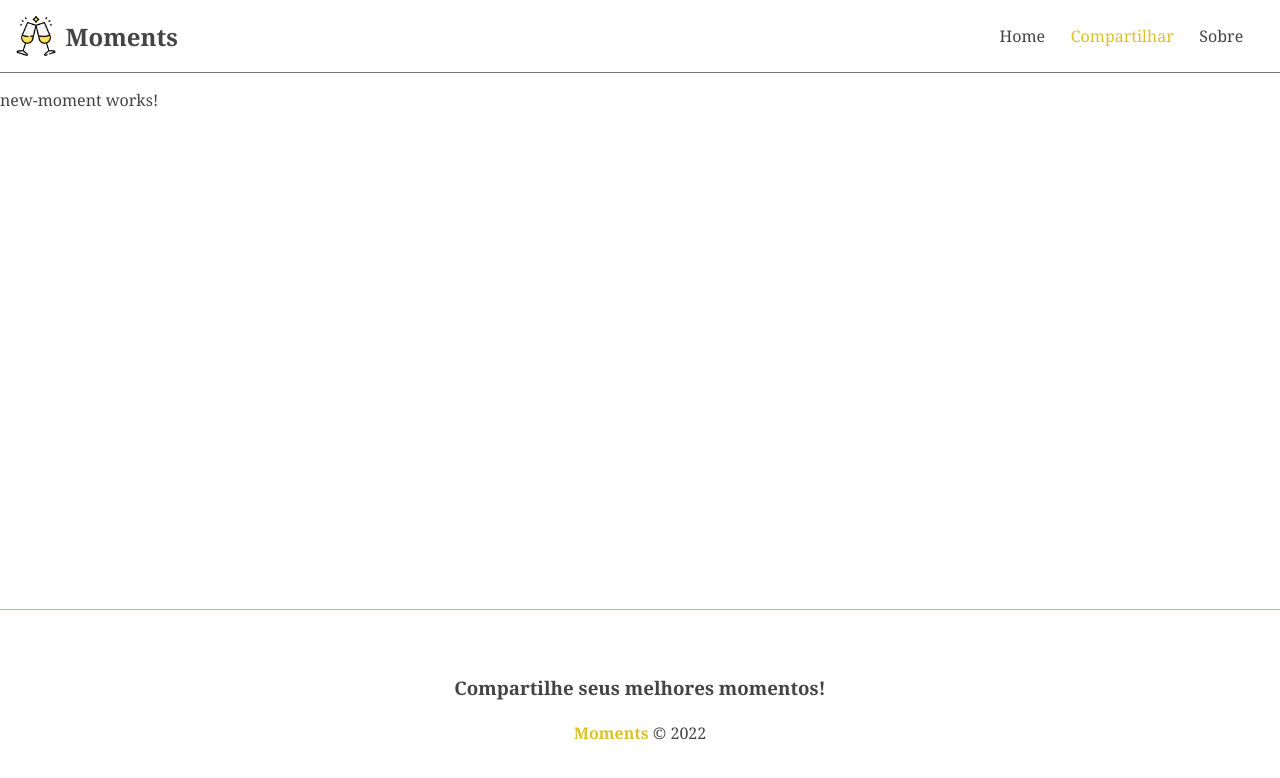
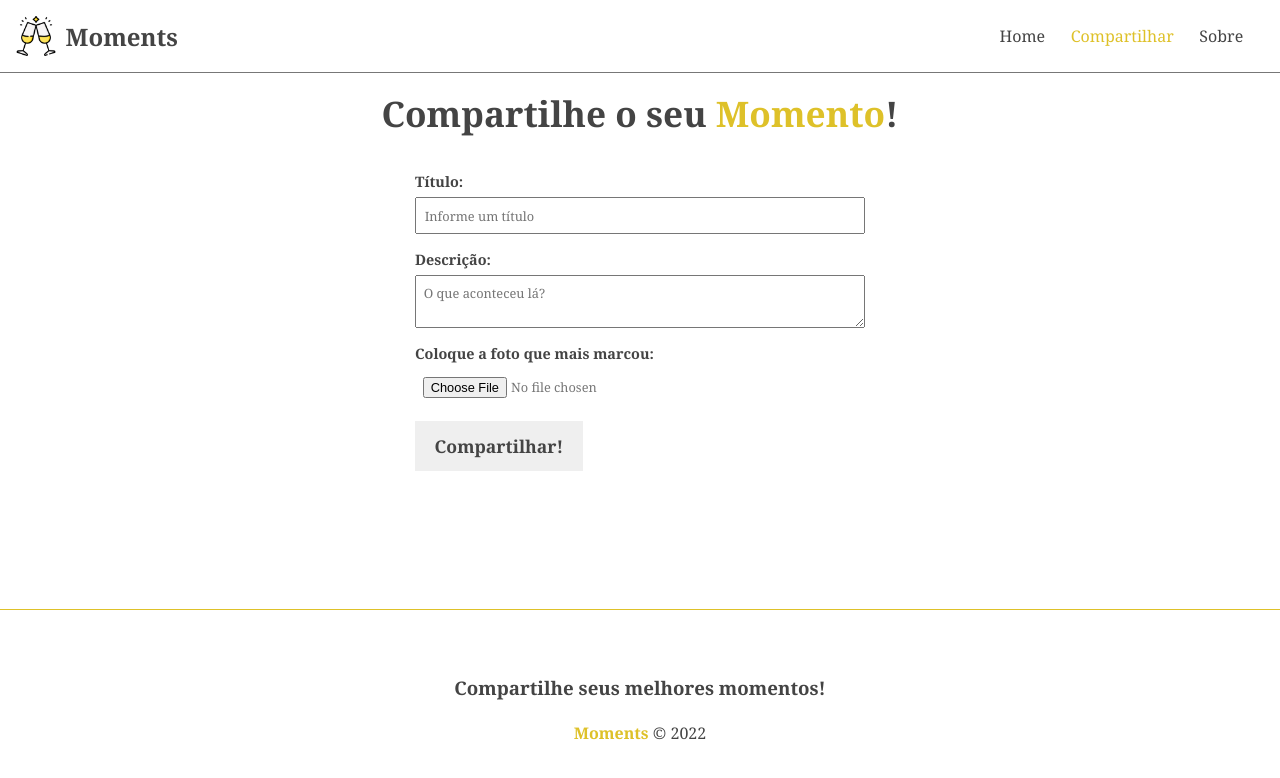
Before and after one commit to Gerusa/angular_moments, an Angular app: page /moments/new in a window 1280 px wide. Shown: the top 778 px of the page. Built offline with nearby package versions, Linux system fonts and the light colour scheme.

Commit message:
feat: criacao componente formulario para ser compartilhado

```diff
--- a/src/app/app.module.ts
+++ b/src/app/app.module.ts
@@ -8,6 +8,7 @@
 import { AboutComponent } from './components/pages/about/about.component';
 import { HomeComponent } from './components/pages/home/home.component';
 import { NewMomentComponent } from './components/pages/new-moment/new-moment.component';
+import { MomentFormComponent } from './components/moment-form/moment-form.component';
 
 @NgModule({
   declarations: [
@@ -16,7 +17,8 @@
     FooterComponent,
     AboutComponent,
     HomeComponent,
-    NewMomentComponent
+    NewMomentComponent,
+    MomentFormComponent
   ],
   imports: [
     BrowserModule,
--- /dev/null
+++ b/src/app/components/moment-form/moment-form.component.html
@@ -0,0 +1,15 @@
+<form>
+    <div class="form-group">
+        <label for="title">Título:</label>
+        <input type="text" placeholder="Informe um título" required>
+    </div>
+    <div class="form-group">
+        <label for="description">Descrição:</label>
+        <textarea placeholder="O que aconteceu lá?" required></textarea>
+    </div>
+    <div class="form-group">
+        <label for="image">Coloque a foto que mais marcou:</label>
+        <input type="file">
+    </div>
+    <input type="submit" value="{{ btnText }}">
+</form>
--- a/src/app/components/pages/new-moment/new-moment.component.css
+++ b/src/app/components/pages/new-moment/new-moment.component.css
@@ -0,0 +1,9 @@
+h2 {
+    text-align: center;
+    margin-bottom: 1em;
+    font-size: 2.2em;
+}
+
+h2 span {
+    color: #dec129;
+}
--- a/src/app/components/pages/new-moment/new-moment.component.html
+++ b/src/app/components/pages/new-moment/new-moment.component.html
@@ -1 +1,2 @@
-<p>new-moment works!</p>
+<h2>Compartilhe o seu <span>Momento</span>!</h2>
+<app-moment-form [btnText]="btnText"></app-moment-form>
--- a/src/app/components/pages/new-moment/new-moment.component.ts
+++ b/src/app/components/pages/new-moment/new-moment.component.ts
@@ -6,5 +6,5 @@
   styleUrls: ['./new-moment.component.css']
 })
 export class NewMomentComponent {
-
+  btnText = "Compartilhar!";
 }
--- a/src/styles.css
+++ b/src/styles.css
@@ -16,3 +16,44 @@
 a:hover{
     color: #dec129;
 }
+
+/* FORM */
+form {
+    width: 450px;
+    margin: 0 auto;
+}
+
+.form-group {
+    display: flex;
+    flex-direction: column;
+    margin-bottom: 1em;
+}
+
+.form-group label {
+    font-weight: bold;
+    font-size: .9em;
+    margin-bottom: 0.4em;
+}
+
+.form-group input,
+.form-group textarea {
+    padding: 0.6em;
+    color: #777;
+    font-size: 0.8em;
+}
+
+input[type="submit"] {
+    background-color: #EFEFEF;
+    border: 2px solid transparent;
+    padding: 0.6em 1em;
+    font-weight: bold;
+    font-size: 1.1em;
+    cursor: pointer;
+    transition: .4s;
+}
+
+input[type="submit"]:hover {
+   color: #dec129;
+   border-color: #dec129;
+   background-color: transparent;
+}
```
Also changed, not shown: src/app/components/moment-form/moment-form.component.ts (added, +11 -0 lines), src/app/components/moment-form/moment-form.component.css (added), 1 other file (tests, documents, lock files or other folders).
